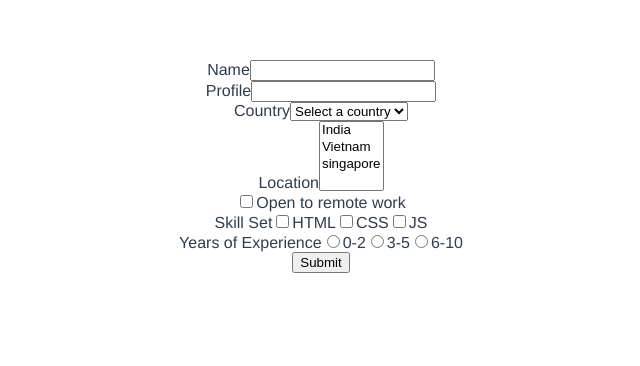
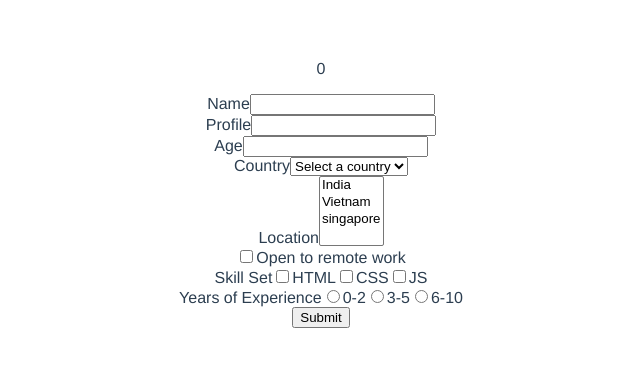
Before and after one commit to NingChen0024/vue_basic, a Vue app: page / in a window 1280 px wide. Shown: the top 366 px of the page, without its empty margins (319-959 px from the left). Built offline with nearby package versions, Linux system fonts and the light colour scheme.

Commit message:
modifiers

```diff
--- a/src/App.vue
+++ b/src/App.vue
@@ -1,15 +1,23 @@
 <template>
-  <p>{{formValues.yearsOfExperience}}</p>
-  <form @submit="submitForm">
+  <p>{{formValues.name.length}}</p>
+  <!-- prevent modifier -->
+  <form @submit.prevent="submitForm">
     <div>
       <label for='name'>Name</label>
-      <input type='text' v-model='formValues.name'/>
+      <input type='text' v-model.trim.lazy='formValues.name'/>
+      <!-- <input @keyup.enter='submitForm' type='text'/> -->
+      <!-- submit after press enter -->
     </div>
 
     <!-- text field -->
     <div>
       <label for='profile'>Profile</label>
       <input type='text' v-model='formValues.profileSummary'/>
+    </div>
+
+    <div>
+      <label for='age'>Age</label>
+      <input type='text' v-model.number='formValues.age'/>
     </div>
 
     <!-- single selection -->
@@ -78,7 +86,7 @@
 
     <!-- submit button -->
     <div>
-      <button>Submit</button>
+      <button @click="submitform">Submit</button>
     </div>
 
 
@@ -99,7 +107,8 @@ export default {
         jobLocation: [],
         remoteWork: 'no',
         skillSet: [],
-        yearsOfExperience: ''
+        yearsOfExperience: '',
+        age: null
       }
     }
   },
```
